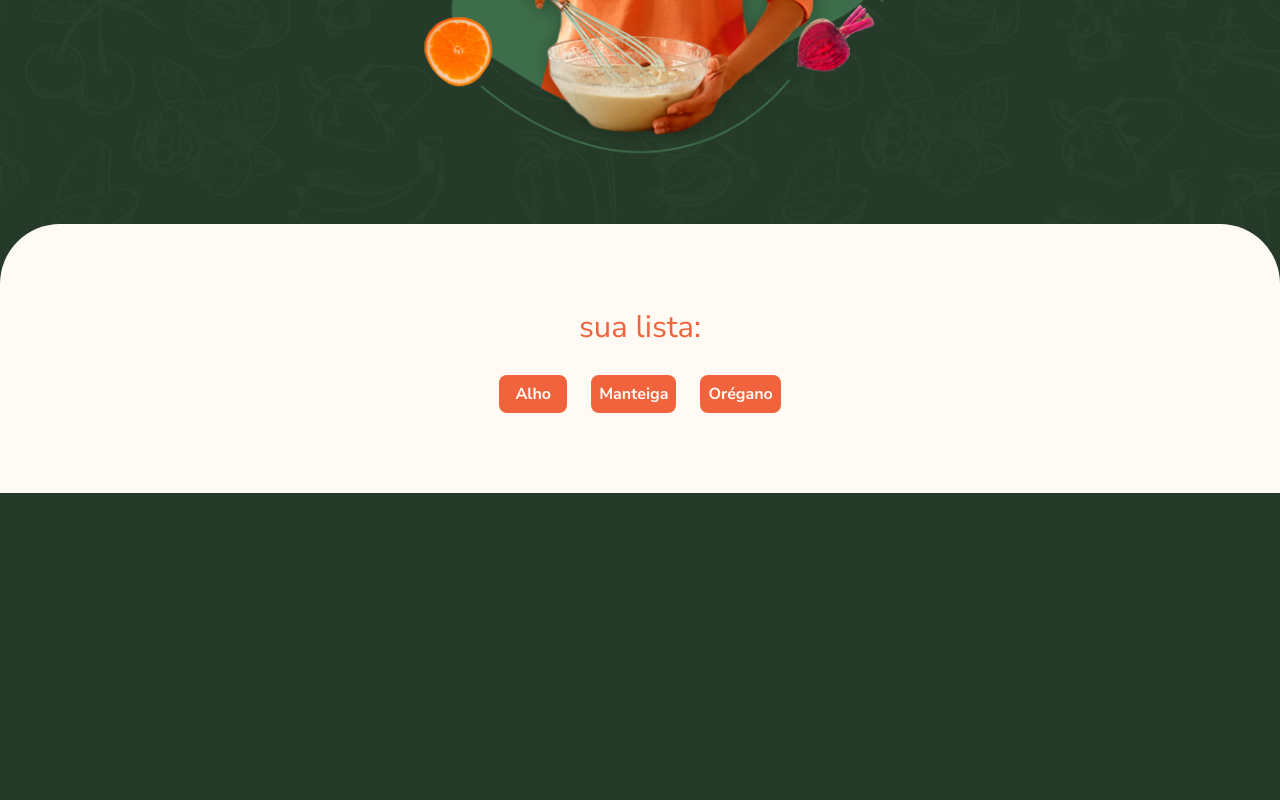
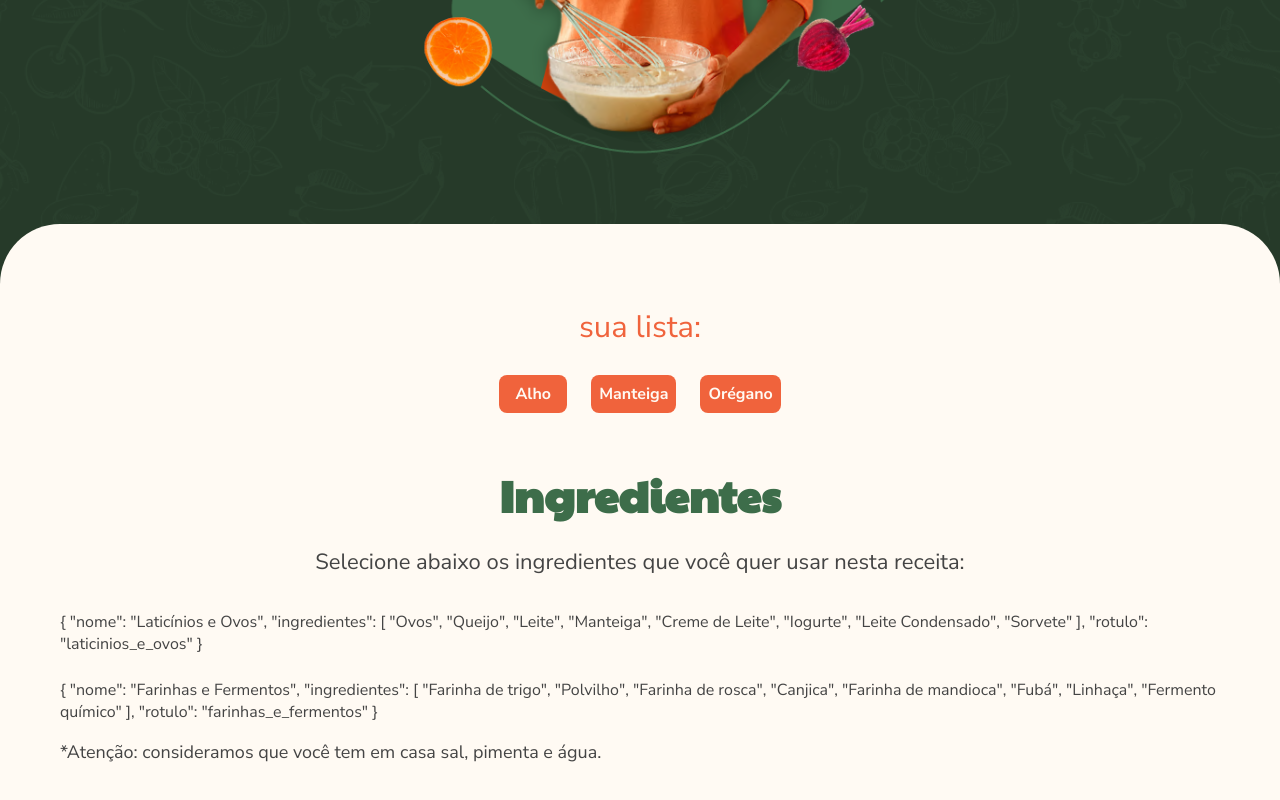
Before and after one commit to estevesryan/cookinUp, a Vue app: page / in a window 1280 px wide. Shown: the part 807-1607 px from the top of the page. Before the commit the page ends 1300 px from the top, so only its background shows below. Built offline with nearby package versions, Linux system fonts and the light colour scheme.

Commit message:
importando dados

```diff
--- a/src/components/ConteudoPrincipal.vue
+++ b/src/components/ConteudoPrincipal.vue
@@ -1,10 +1,13 @@
 <script lang="ts">
+import SelecionarIngredientes from './SelecionarIngredientes.vue';
+
 export default {
   data() {
     return {
-      ingredientes: ["Alho", "Manteiga", "Orégano"],
+      ingredientes: ['Alho', 'Manteiga', 'Orégano'],
     };
   },
+  components: { SelecionarIngredientes },
 };
 </script>
 
@@ -13,12 +16,26 @@ export default {
     <section>
       <span class="subtitulo-lg sua-lista-texto"> sua lista: </span>
 
-      <ul class="ingredientes-sua-lista">
-        <li v-for="ingrediente in ingredientes" class="ingrediente">
+      <ul v-if="ingredientes.length" class="ingredientes-sua-lista">
+        <li
+          v-for="ingrediente in ingredientes"
+          :key="ingrediente"
+          class="ingrediente"
+        >
           {{ ingrediente }}
         </li>
       </ul>
+
+      <p v-else class="paragrafo lista-vazia">
+        <img
+          src="../assets/imagens/icones/lista-vazia.svg"
+          alt="Icone de pesquisa"
+        />
+        Sua lista está vazia, selecione ingredientes para iniciar.
+      </p>
     </section>
+
+    <SelecionarIngredientes />
   </main>
 </template>
 
--- /dev/null
+++ b/src/components/SelecionarIngredientes.vue
@@ -0,0 +1,68 @@
+<script lang="ts">
+import { obterCategorias } from '@/http/index';
+
+export default {
+  data() {
+    return {
+      categorias: obterCategorias(),
+    };
+  },
+};
+</script>
+
+<template>
+  <section class="selecionar-ingredientes">
+    <h1 class="cabecalho titulo-ingredientes">Ingredientes</h1>
+
+    <p class="paragrafo-lg instrucoes">
+      Selecione abaixo os ingredientes que você quer usar nesta receita:
+    </p>
+
+    <ul class="categorias">
+      <li v-for="categoria in categorias" :key="categoria.nome">
+        {{ categoria }}
+      </li>
+    </ul>
+
+    <p class="paragrafo dica">
+      *Atenção: consideramos que você tem em casa sal, pimenta e água.
+    </p>
+  </section>
+</template>
+
+<style scoped>
+.selecionar-ingredientes {
+  display: flex;
+  flex-direction: column;
+  align-items: center;
+}
+
+.titulo-ingredientes {
+  color: var(--verde-medio, #3d6d4a);
+  display: block;
+  margin-bottom: 1.5rem;
+}
+
+.instrucoes {
+  margin-bottom: 2rem;
+}
+
+.categorias {
+  margin-bottom: 1rem;
+  display: flex;
+  justify-content: center;
+  gap: 1.5rem;
+  flex-wrap: wrap;
+}
+
+.dica {
+  align-self: flex-start;
+  margin-bottom: 3.5rem;
+}
+
+@media only screen and (max-width: 767px) {
+  .dica {
+    margin-bottom: 2.5rem;
+  }
+}
+</style>
--- /dev/null
+++ b/src/http/index.ts
@@ -0,0 +1,32 @@
+export function obterCategorias() {
+  return [
+    {
+      nome: 'Laticínios e Ovos',
+      ingredientes: [
+        'Ovos',
+        'Queijo',
+        'Leite',
+        'Manteiga',
+        'Creme de Leite',
+        'Iogurte',
+        'Leite Condensado',
+        'Sorvete',
+      ],
+      rotulo: 'laticinios_e_ovos',
+    },
+    {
+      nome: 'Farinhas e Fermentos',
+      ingredientes: [
+        'Farinha de trigo',
+        'Polvilho',
+        'Farinha de rosca',
+        'Canjica',
+        'Farinha de mandioca',
+        'Fubá',
+        'Linhaça',
+        'Fermento químico',
+      ],
+      rotulo: 'farinhas_e_fermentos',
+    },
+  ];
+}
```
Also changed, not shown: 1 other file (tests, documents, lock files or other folders).
